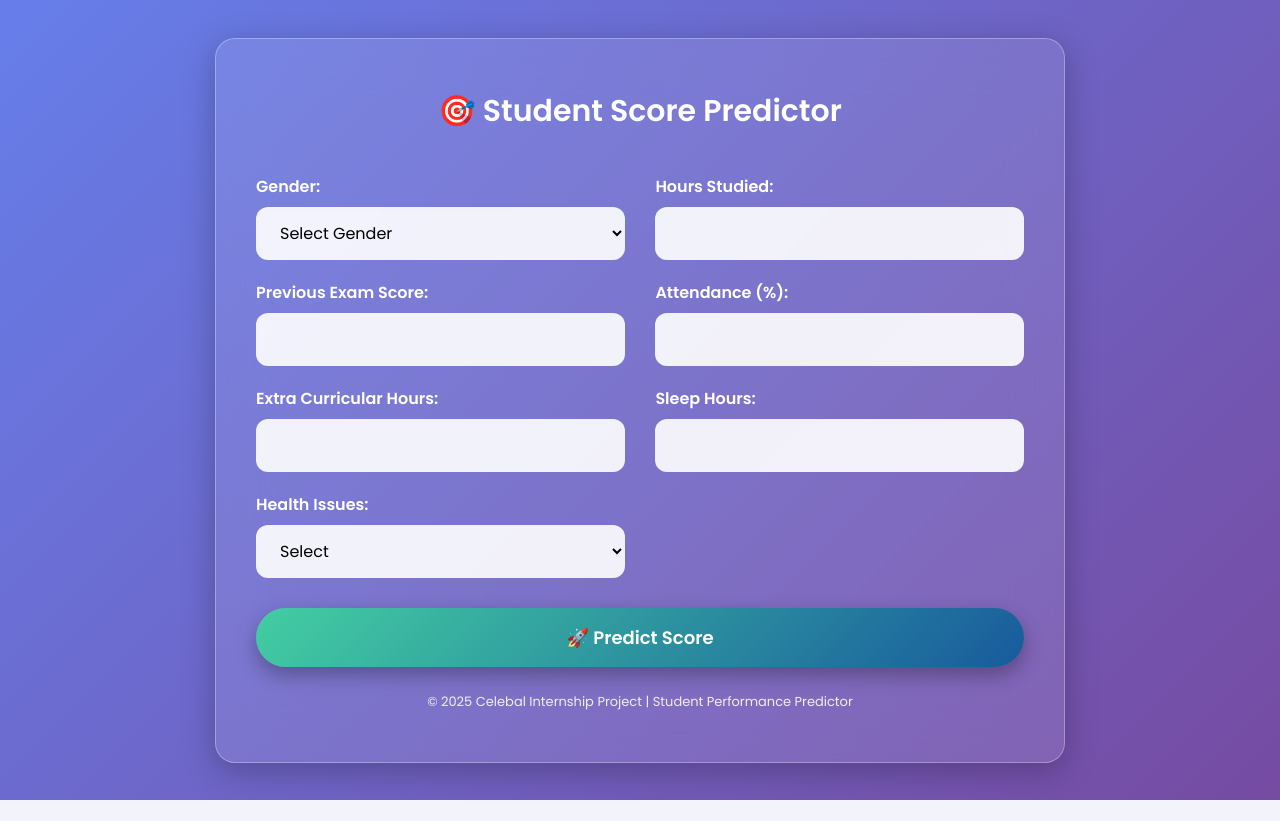
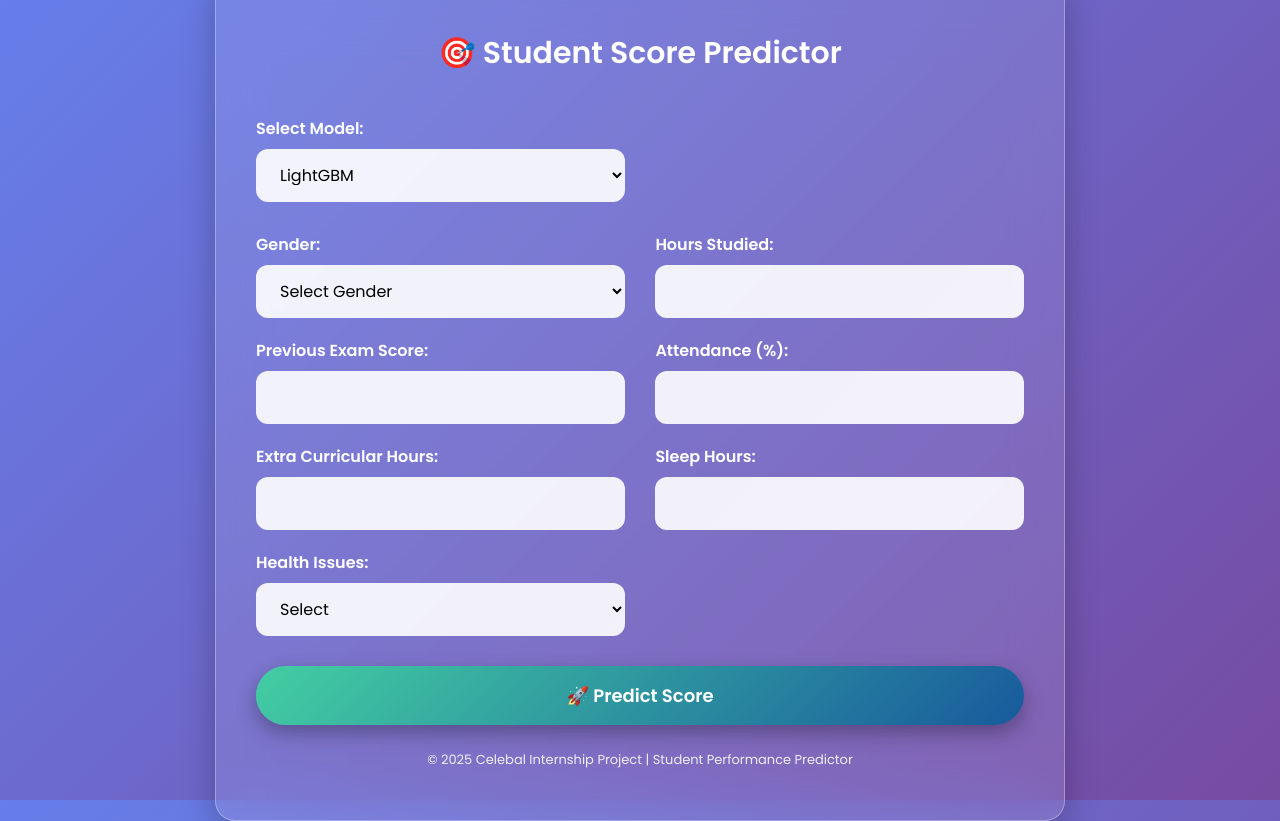
Before and after one commit to souviksenapati/Celebal-Summer-Internship-2025, a Flask app: page /predictor in a window 1280 px wide. Before the commit the page ends 800 px from the top, so only its background shows below. Run offline with Flask 3, Linux system fonts and the light colour scheme; parts of the project's set-up code (start-up, migrations or seed data) failed here and were passed over.

Commit message:
update added xgb model

```diff
--- a/Final_Project/app.py
+++ b/Final_Project/app.py
@@ -6,6 +6,7 @@ import numpy as np
 import pandas as pd
 from flask import Flask, render_template, request
 import shap
+import os
 
 # ============================
 # Flask App Initialization
@@ -13,15 +14,22 @@ import shap
 app = Flask(__name__)
 
 # ============================
-# Load Trained Model & SHAP
+# Load Both Models and SHAP Explainers
 # ============================
-model = pickle.load(open("model/student_score_lgbm_model.pkl", "rb"))
-explainer = shap.TreeExplainer(model)
+model_dict = {
+    "lgbm": pickle.load(open("model/student_score_lgbm_model.pkl", "rb")),
+    "xgb": pickle.load(open("model/student_score_xgb_model.pkl", "rb"))
+}
+
+explainer_dict = {
+    "lgbm": shap.TreeExplainer(model_dict["lgbm"]),
+    "xgb": shap.Explainer(model_dict["xgb"])  # works with XGBoost's tree-based models
+}
 
 # ============================
 # Utility: Dynamic SHAP Threshold
 # ============================
-def find_shap_threshold(feature_name, user_data, scan_range):
+def find_shap_threshold(feature_name, user_data, scan_range, explainer):
     for val in scan_range:
         test_data = user_data.copy()
         test_data[feature_name] = val
@@ -53,14 +61,22 @@ def predict():
             float(request.form["Hours_Studied"]),
             float(request.form["Previous_Score"]),
             float(request.form["Attendance"]),
-            float(request.form["Extra"]),
             float(request.form["Sleep"]),
             float(request.form["Health"]),
+            float(request.form["Extra"]),
+
         ]
+        model_choice = request.form["model_choice"]  # 'lgbm' or 'xgb'
+
+        if model_choice not in model_dict:
+            return "Invalid model selected"
+
+        model = model_dict[model_choice]
+        explainer = explainer_dict[model_choice]
 
         feature_names = [
-            'Gender', 'Hours Studied', 'Previous Exam Score', 'Attendance',
-            'Extra Curricular Hours', 'Sleep Hours', 'Health Issues'
+            'Gender', 'Hours_Studied', 'Previous_Exam_Score', 'Attendance',
+            'Sleep_Hours', 'Health_Issues', 'Extra_Curricular_Hours'
         ]
         input_df = pd.DataFrame([input_data], columns=feature_names)
         data = dict(zip(feature_names, input_data))
@@ -100,14 +116,13 @@ def predict():
         raw_suggestions = []
         if prediction < 90:
             scan_ranges = {
-                "Sleep Hours": np.arange(3, 11.1, 0.5),
-                "Hours Studied": np.arange(1, 12.1, 0.5),
-                "Extra Curricular Hours": np.arange(0, 8.1, 0.5),
+                "Sleep_Hours": np.arange(3, 11.1, 0.5),
+                "Hours_Studied": np.arange(1, 12.1, 0.5),
+                "Extra_Curricular_Hours": np.arange(0, 8.1, 0.5),
                 "Attendance": np.arange(40, 100.1, 1),
             }
 
-            # Track remaining time budget (max 24 hrs total)
-            used_hours = data["Sleep Hours"] + data["Hours Studied"] + data["Extra Curricular Hours"]
+            used_hours = data["Sleep_Hours"] + data["Hours_Studied"] + data["Extra_Curricular_Hours"]
             remaining_hours = max(0, 24 - used_hours)
 
             for feat in negative_impact_features:
@@ -115,32 +130,31 @@ def predict():
                 shap_val = shap_array[feature_names.index(feat)]
 
                 if feat in scan_ranges:
-                    threshold = find_shap_threshold(feat, input_df, scan_ranges[feat])
+                    threshold = find_shap_threshold(feat, input_df, scan_ranges[feat], explainer)
                     delta = round(abs(val - threshold), 1)
 
                     if delta >= 0.0001 or shap_val < -1.0:
                         suggest_delta = round(max(delta, 0.5), 1)
 
-                        # Avoid overflow > 24 hrs (when increasing time-based features)
-                        if feat in ["Sleep Hours", "Hours Studied", "Extra Curricular Hours"] and val < threshold:
+                        if feat in ["Sleep_Hours", "Hours_Studied", "Extra_Curricular_Hours"] and val < threshold:
                             suggest_delta = min(suggest_delta, remaining_hours)
                             if suggest_delta <= 0:
-                                continue  # skip if no time left
+                                continue
                             remaining_hours -= suggest_delta
 
-                        if feat == "Sleep Hours":
+                        if feat == "Sleep_Hours":
                             if val > threshold:
                                 raw_suggestions.append(f"reduce sleep by {suggest_delta} hr{'s' if suggest_delta != 1 else ''}")
                             elif val < threshold:
                                 raw_suggestions.append(f"increase sleep by {suggest_delta} hr{'s' if suggest_delta != 1 else ''}")
 
-                        elif feat == "Hours Studied":
+                        elif feat == "Hours_Studied":
                             if val > threshold:
                                 raw_suggestions.append(f"reduce study time by {suggest_delta} hr{'s' if suggest_delta != 1 else ''} to avoid burnout")
                             elif val < threshold:
                                 raw_suggestions.append(f"increase study time by {suggest_delta} hr{'s' if suggest_delta != 1 else ''}")
 
-                        elif feat == "Extra Curricular Hours":
+                        elif feat == "Extra_Curricular_Hours":
                             if val > threshold:
                                 raw_suggestions.append(f"reduce extra-curricular hours by {suggest_delta} hr{'s' if suggest_delta != 1 else ''}")
                             elif val < threshold:
@@ -152,10 +166,10 @@ def predict():
                             elif val > threshold:
                                 raw_suggestions.append(f"maintain attendance below {threshold}% to balance schedule")
 
-                elif feat == "Previous Exam Score" and val < 50:
+                elif feat == "Previous_Exam_Score" and val < 50:
                     raw_suggestions.append("focus on basic concepts to improve your score")
 
-                elif feat == "Health Issues" and val == 1:
+                elif feat == "Health_Issues" and val == 1:
                     raw_suggestions.append("focus on your health and manage study load accordingly")
 
         # Step 7: Format Suggestions
--- a/Final_Project/requirements.txt
+++ b/Final_Project/requirements.txt
@@ -1,5 +1,6 @@
 Flask
 lightgbm
+xgboost==2.0.3
 pandas
 scikit-learn
 shap
--- a/Final_Project/templates/predictor.html
+++ b/Final_Project/templates/predictor.html
@@ -121,6 +121,16 @@
 <div class="container">
     <h1>🎯 Student Score Predictor</h1>
     <form action="/predict" method="post">
+
+        <!-- 🔀 Model Selection -->
+        <div class="form-group" style="margin-bottom: 30px;">
+            <label>Select Model:</label>
+            <select name="model_choice" required>
+                <option value="lgbm">LightGBM</option>
+                <option value="xgb">XGBoost</option>
+            </select>
+        </div>
+
         <div class="form-row">
             <div class="form-group">
                 <label>Gender:</label>
```
Also changed, not shown: 1 other file.
